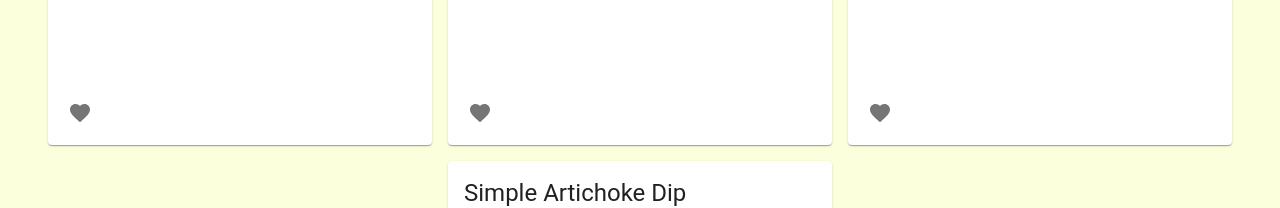
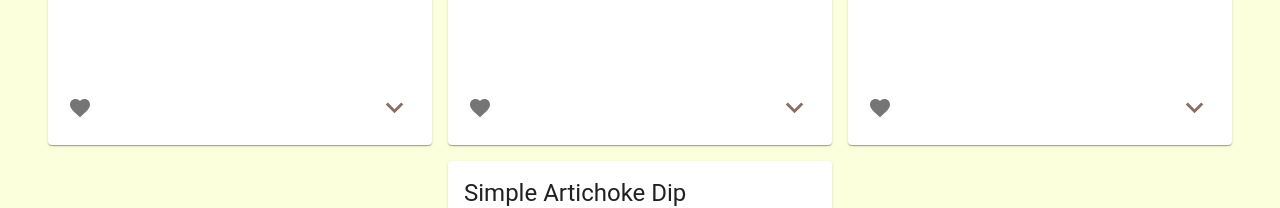
Before and after one commit to notayogilee/recipeBook, a React (Create React App) app in the folder frontend/: page /home in a window 1280 px wide. Shown: the part 539-747 px from the top of the page. Built offline with nearby package versions, Linux system fonts and the light colour scheme; the HTML template or start-up script is replaced by a standard one.

Commit message:
add more button and styled

```diff
--- a/frontend/src/recipes.js
+++ b/frontend/src/recipes.js
@@ -5,6 +5,7 @@ import dip from './images/dipSm.jpg'
 
 const recipes = [
   {
+    _id: 1,
     title: 'Bruchetta',
     description: 'A cold appetizer to be put on crackers or scoopable veggies.',
     level: 'beginner',
@@ -52,6 +53,7 @@ const recipes = [
     tips: 'Drain excess water from tomatoes.'
   },
   {
+    _id: 2,
     title: 'Turkey Wings',
     description: 'Move over chicken wings, these are juicy and bigger!',
     level: 'beginner',
@@ -103,6 +105,7 @@ const recipes = [
     tips: 'Let wings rest covered for 10 minutes once out of oven.'
   },
   {
+    _id: 3,
     title: 'Gingerbread Cookies',
     description: 'This is the BEST recipe for gingerbread cookies I have ever tasted. It looks complicated, but isn\'t.',
     level: 'intermediate',
@@ -177,6 +180,7 @@ const recipes = [
     image: gingerbread
   },
   {
+    _id: 4,
     title: 'Simple Artichoke Dip',
     description: 'Serve with sliced baguettes or pita chips.',
     level: 'beginner',
--- a/frontend/src/screens/HomeScreen.js
+++ b/frontend/src/screens/HomeScreen.js
@@ -9,9 +9,12 @@ import {
   CardMedia,
   CardContent,
   CardActions,
-  IconButton
+  IconButton,
+  Modal,
+  Backdrop,
+  Fade
 } from '@material-ui/core'
-import FavoriteIcon from '@material-ui/icons/Favorite';
+import { Favorite, ExpandMore } from '@material-ui/icons';
 
 // import axios from 'axios'
 
@@ -60,10 +63,22 @@ const useStyles = makeStyles((theme) => ({
   media: {
     height: 0,
     paddingTop: '56.25%'
-  }
+  },
+  modal: {
+    display: 'flex',
+    justifyContent: 'center',
+    alignItems: 'center'
+  },
+  paper: {
+    backgroundColor: theme.palette.background.paper,
+    border: '2px solid #000',
+    boxShadow: theme.shadows[5],
+    padding: theme.spacing(2, 4, 3),
+  },
 }))
 const HomeScreen = () => {
   const classes = useStyles()
+
   // const [recipes, setRecipes] = useState([])
 
   // useEffect(() => {
@@ -94,7 +109,7 @@ const HomeScreen = () => {
         <Box className={classes.root}>
 
           {recipes.map((recipe) => (
-            <Card className={classes.card} >
+            <Card className={classes.card} key={recipe._id} xs={12}>
               <CardHeader
                 title={recipe.title}
               />
@@ -109,15 +124,25 @@ const HomeScreen = () => {
               </CardContent>
               <CardActions
                 style={{
+                  display: 'flex',
+                  justifyContent: 'space-between',
                   position: 'absolute',
-                  bottom: '0'
+                  bottom: '0',
+                  width: '100%'
                 }}>
                 <IconButton>
-                  <FavoriteIcon />
+                  <Favorite />
+                </IconButton>
+                <IconButton>
+                  <ExpandMore
+                    color="secondary"
+                    fontSize="large"
+                  />
                 </IconButton>
               </CardActions>
             </Card>
           ))}
+
         </Box>
       </ThemeProvider>
     </>
```
Also changed, not shown: 1 other file (tests, documents, lock files or other folders).
